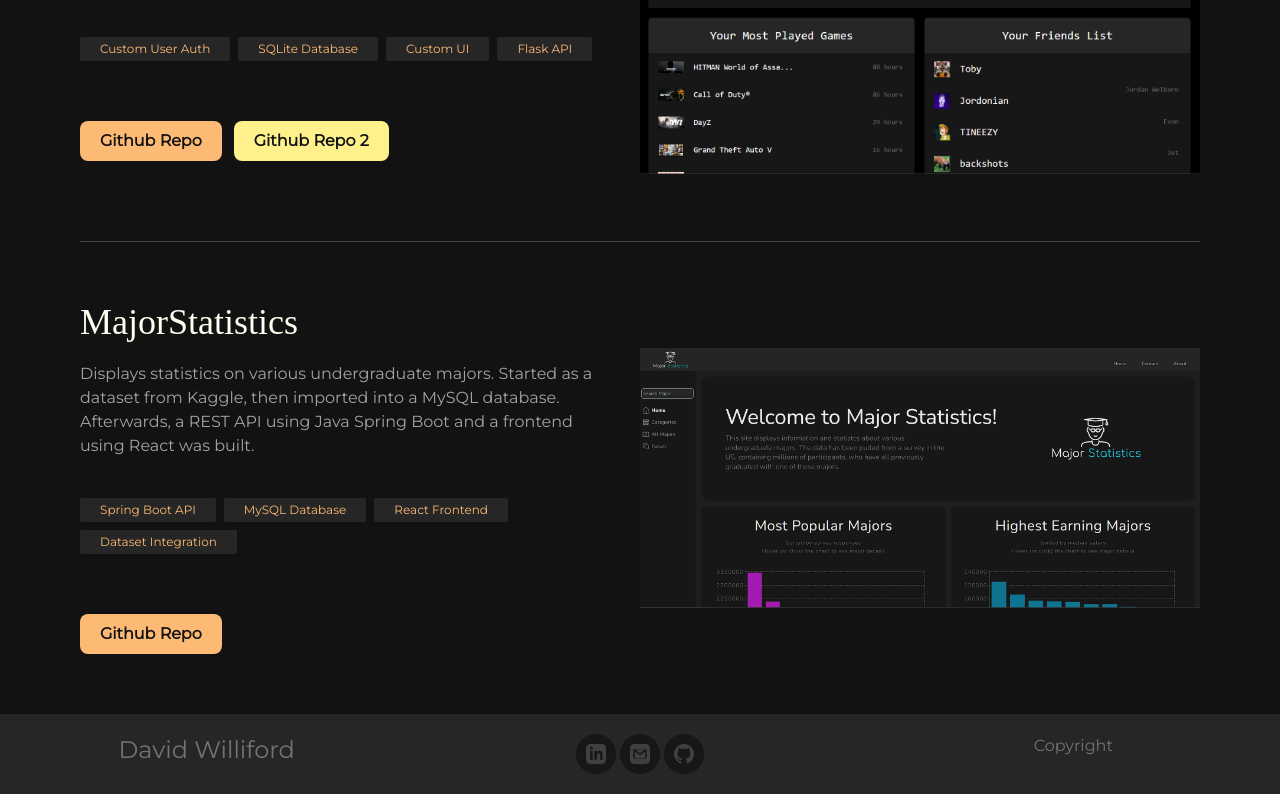
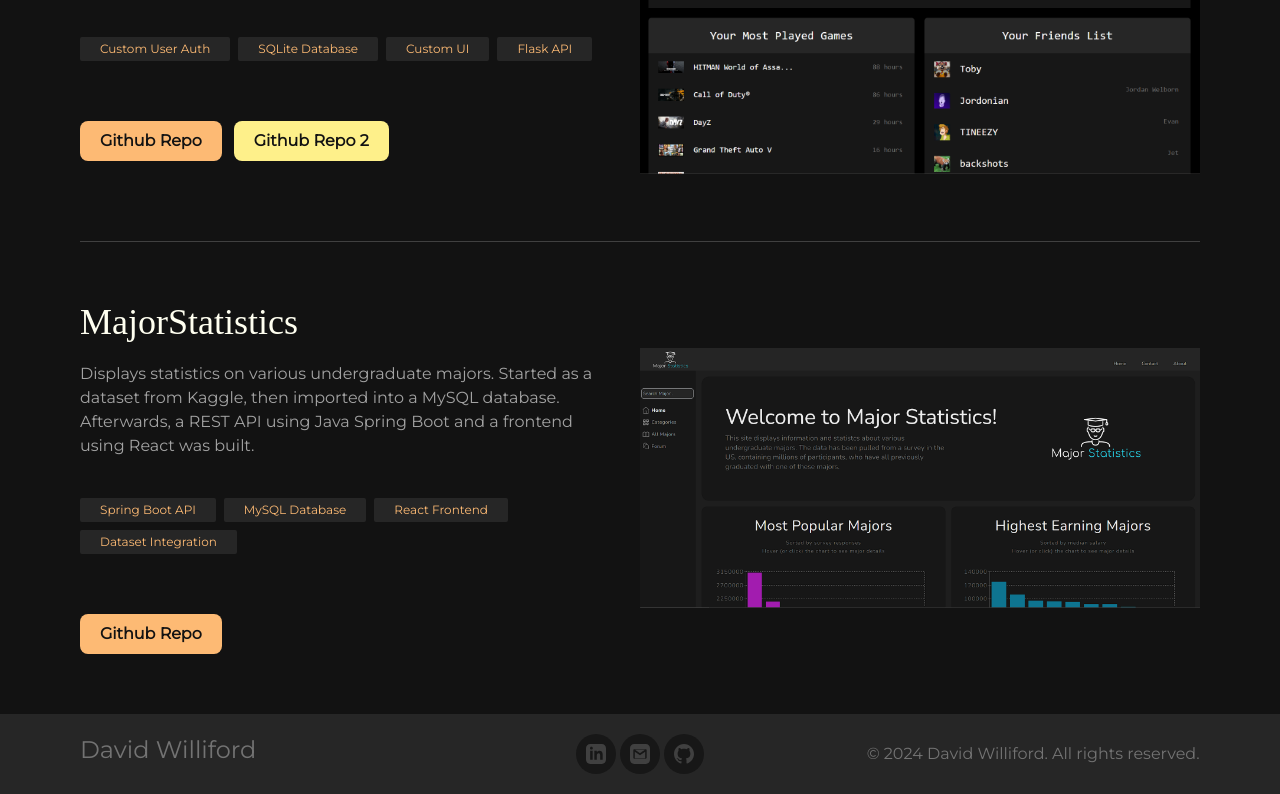
Before and after one commit to davidwilliford99/PersonalSite-New, a React (Create React App) app: page /#/ in a window 1280 px wide. Before the commit this address led to /#/PersonalSite-New. Shown: the part 7484-8278 px from the top of the page. Built offline with nearby package versions, Linux system fonts and the light colour scheme; a web font is replaced by a local one.

Commit message:
Footer final touches

```diff
--- a/src/components/Footer.js
+++ b/src/components/Footer.js
@@ -7,8 +7,7 @@
         <div className='overflow-x-hidden z-0'>
             <div className='grid grid-cols-1 lg:grid-cols-3 bg-neutral-800 pb-20 pt-5 lg:pb-5 lg:pt-5 gap-5'>
 
-                <div className='text-center'>
-                    <img/>
+                <div className='lg:px-20'>
                     <h3 className='text-2xl text-neutral-500'>David Williford</h3>
                 </div>
 
@@ -33,8 +32,8 @@
                     </a>
                 </div>
 
-                <div className='text-right text-neutral-500'>
-                    <p className='text-center'>Copyright</p>
+                <div className='text-right flex items-center text-neutral-500'>
+                    <p className='text-center'>&copy; 2024 David Williford. All rights reserved.</p>
                 </div>
 
             </div>
```
